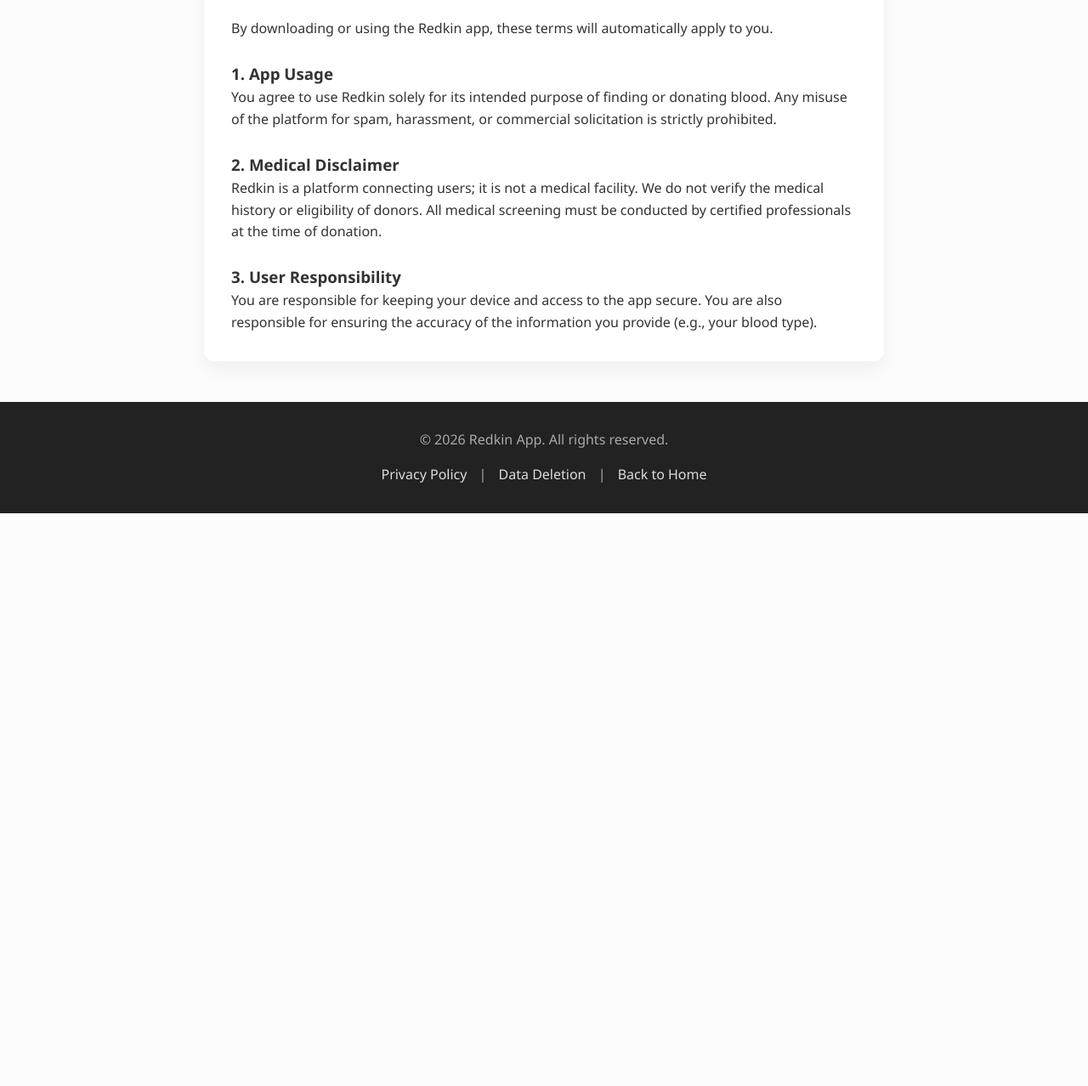
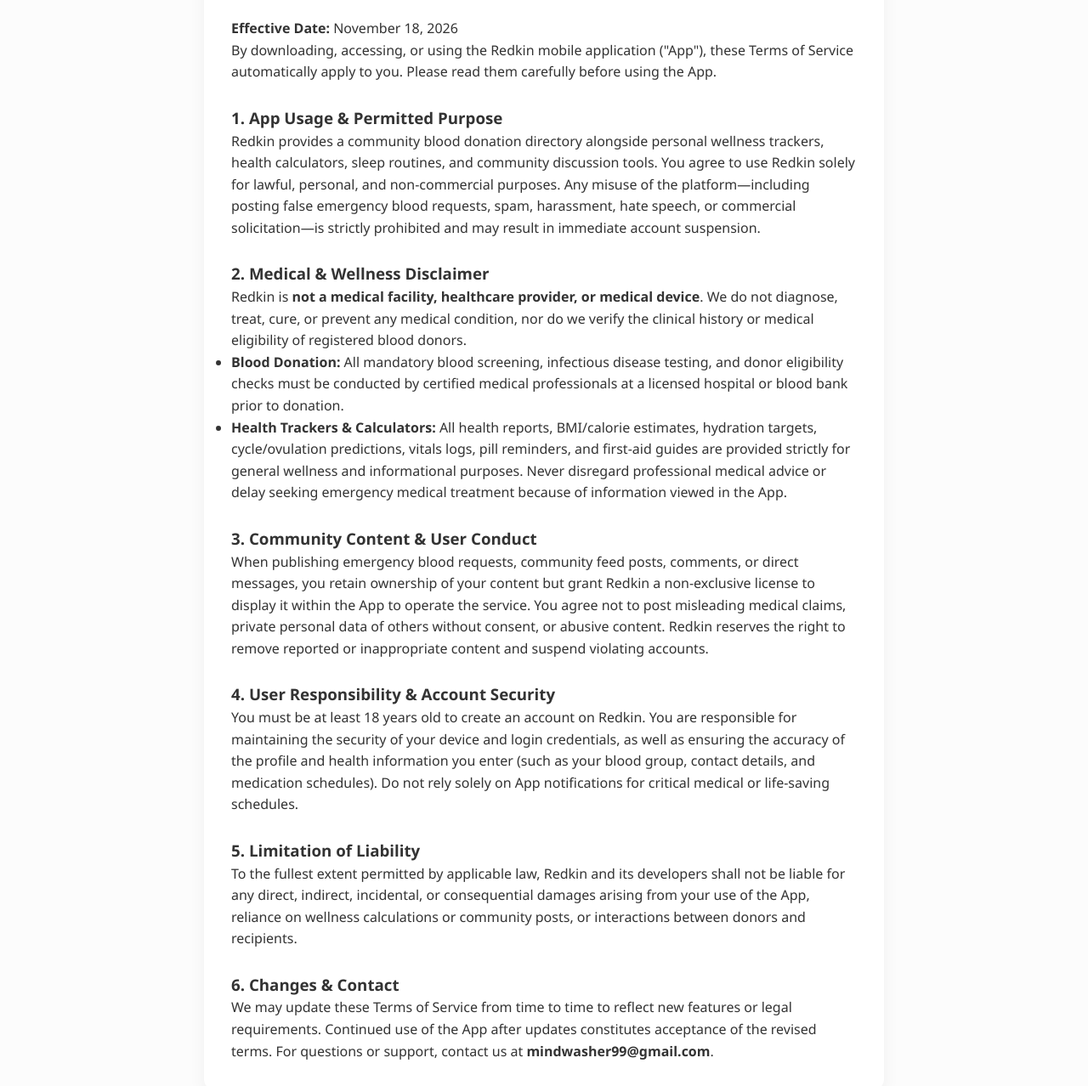
Before and after one commit to kranti99/Redkin, a plain HTML site: page terms.html in a window 1280 px wide. Shown: the part 222-1500 px from the top of the page at 85% size. Before the commit the page ends 826 px from the top, so only its background shows below. Drawn offline with Linux system fonts and the light colour scheme.

Commit message:
Revise Terms of Service for clarity and updates

```diff
--- a/terms.html
+++ b/terms.html
@@ -17,20 +17,40 @@
 
     <main>
         <h1 class="page-title">Terms of Service</h1>
-        <p>By downloading or using the Redkin app, these terms will automatically apply to you.</p>
+        <p><strong>Effective Date:</strong> November 18, 2026</p>
+        <p>By downloading, accessing, or using the Redkin mobile application ("App"), these Terms of Service automatically apply to you. Please read them carefully before using the App.</p>
         <br>
-        <h3>1. App Usage</h3>
-        <p>You agree to use Redkin solely for its intended purpose of finding or donating blood. Any misuse of the platform for spam, harassment, or commercial solicitation is strictly prohibited.</p>
+
+        <h3>1. App Usage & Permitted Purpose</h3>
+        <p>Redkin provides a community blood donation directory alongside personal wellness trackers, health calculators, sleep routines, and community discussion tools. You agree to use Redkin solely for lawful, personal, and non-commercial purposes. Any misuse of the platform—including posting false emergency blood requests, spam, harassment, hate speech, or commercial solicitation—is strictly prohibited and may result in immediate account suspension.</p>
         <br>
-        <h3>2. Medical Disclaimer</h3>
-        <p>Redkin is a platform connecting users; it is not a medical facility. We do not verify the medical history or eligibility of donors. All medical screening must be conducted by certified professionals at the time of donation.</p>
+
+        <h3>2. Medical & Wellness Disclaimer</h3>
+        <p>Redkin is <strong>not a medical facility, healthcare provider, or medical device</strong>. We do not diagnose, treat, cure, or prevent any medical condition, nor do we verify the clinical history or medical eligibility of registered blood donors.</p>
+        <ul>
+            <li><strong>Blood Donation:</strong> All mandatory blood screening, infectious disease testing, and donor eligibility checks must be conducted by certified medical professionals at a licensed hospital or blood bank prior to donation.</li>
+            <li><strong>Health Trackers & Calculators:</strong> All health reports, BMI/calorie estimates, hydration targets, cycle/ovulation predictions, vitals logs, pill reminders, and first-aid guides are provided strictly for general wellness and informational purposes. Never disregard professional medical advice or delay seeking emergency medical treatment because of information viewed in the App.</li>
+        </ul>
         <br>
-        <h3>3. User Responsibility</h3>
-        <p>You are responsible for keeping your device and access to the app secure. You are also responsible for ensuring the accuracy of the information you provide (e.g., your blood type).</p>
+
+        <h3>3. Community Content & User Conduct</h3>
+        <p>When publishing emergency blood requests, community feed posts, comments, or direct messages, you retain ownership of your content but grant Redkin a non-exclusive license to display it within the App to operate the service. You agree not to post misleading medical claims, private personal data of others without consent, or abusive content. Redkin reserves the right to remove reported or inappropriate content and suspend violating accounts.</p>
+        <br>
+
+        <h3>4. User Responsibility & Account Security</h3>
+        <p>You must be at least 18 years old to create an account on Redkin. You are responsible for maintaining the security of your device and login credentials, as well as ensuring the accuracy of the profile and health information you enter (such as your blood group, contact details, and medication schedules). Do not rely solely on App notifications for critical medical or life-saving schedules.</p>
+        <br>
+
+        <h3>5. Limitation of Liability</h3>
+        <p>To the fullest extent permitted by applicable law, Redkin and its developers shall not be liable for any direct, indirect, incidental, or consequential damages arising from your use of the App, reliance on wellness calculations or community posts, or interactions between donors and recipients.</p>
+        <br>
+
+        <h3>6. Changes & Contact</h3>
+        <p>We may update these Terms of Service from time to time to reflect new features or legal requirements. Continued use of the App after updates constitutes acceptance of the revised terms. For questions or support, contact us at <strong>mindwasher99@gmail.com</strong>.</p>
     </main>
 
     <footer>
-        <p>&copy; 2026 Redkin App. All rights reserved.</p>
+        <p>© 2026 Redkin App. All rights reserved.</p>
         <div style="margin-top: 1rem;">
             <a href="privacy.html">Privacy Policy</a> |
             <a href="deletion.html">Data Deletion</a> |
```
